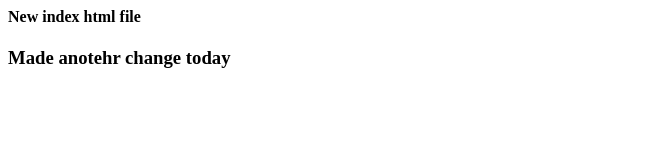
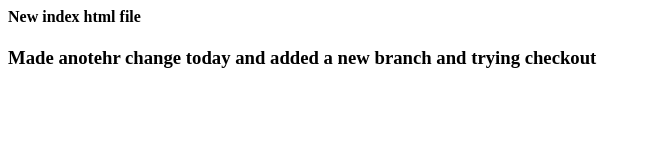
Before and after one commit to Babithanjali/newGitTest, a plain HTML site: page index.html in a window 1280 px wide. Shown: the whole page, without its empty margins (0-652 px from the left). Drawn offline with Linux system fonts and the light colour scheme.

Commit message:
trying branch and checkout

```diff
--- a/index.html
+++ b/index.html
@@ -2,6 +2,8 @@
 
 <body>
 	<h4> New index html file</h4>
-	<h3> Made anotehr change today</h3>
+	<h3> Made anotehr change today and added a new branch and trying checkout</h3>
+
+
 </body>
 </html>
```
